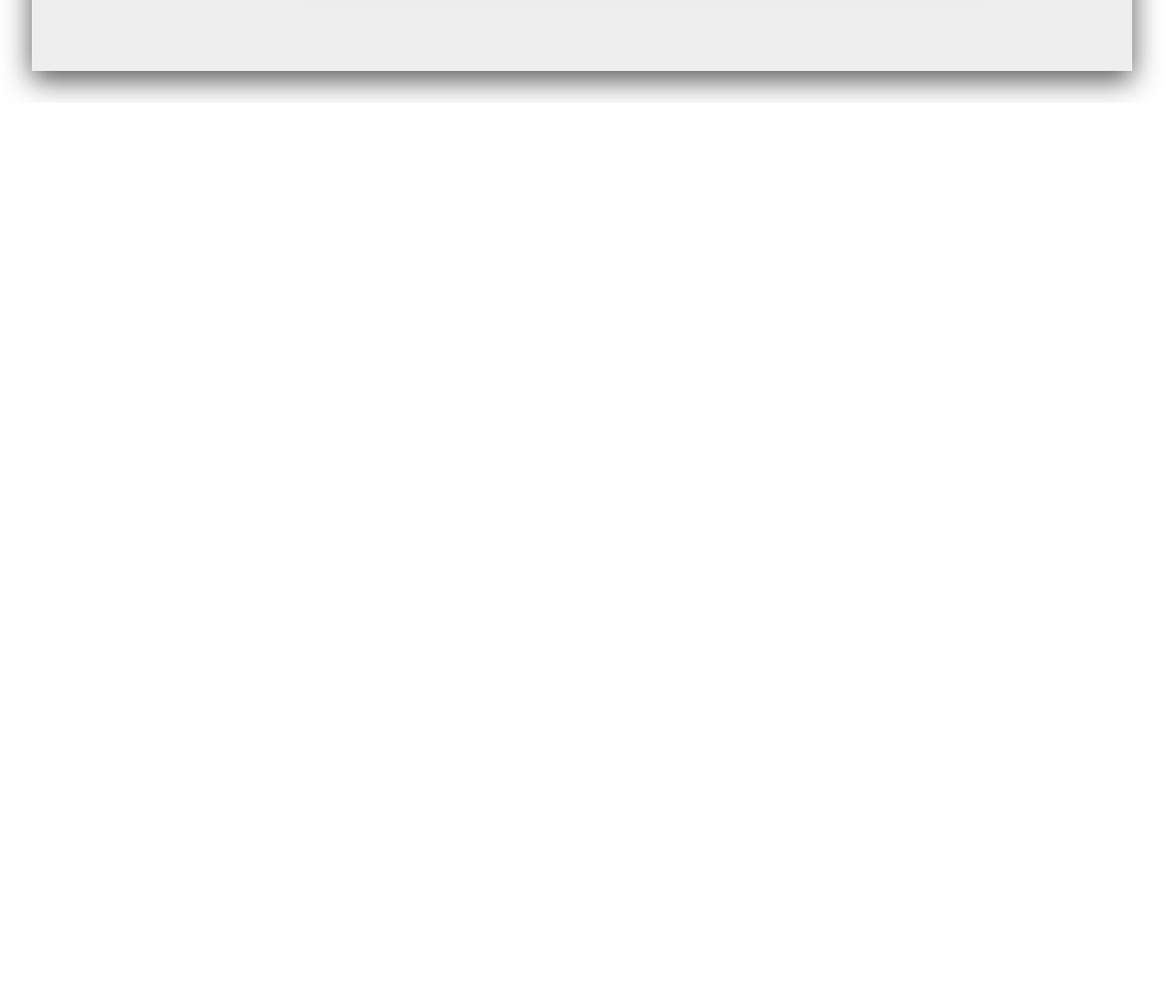
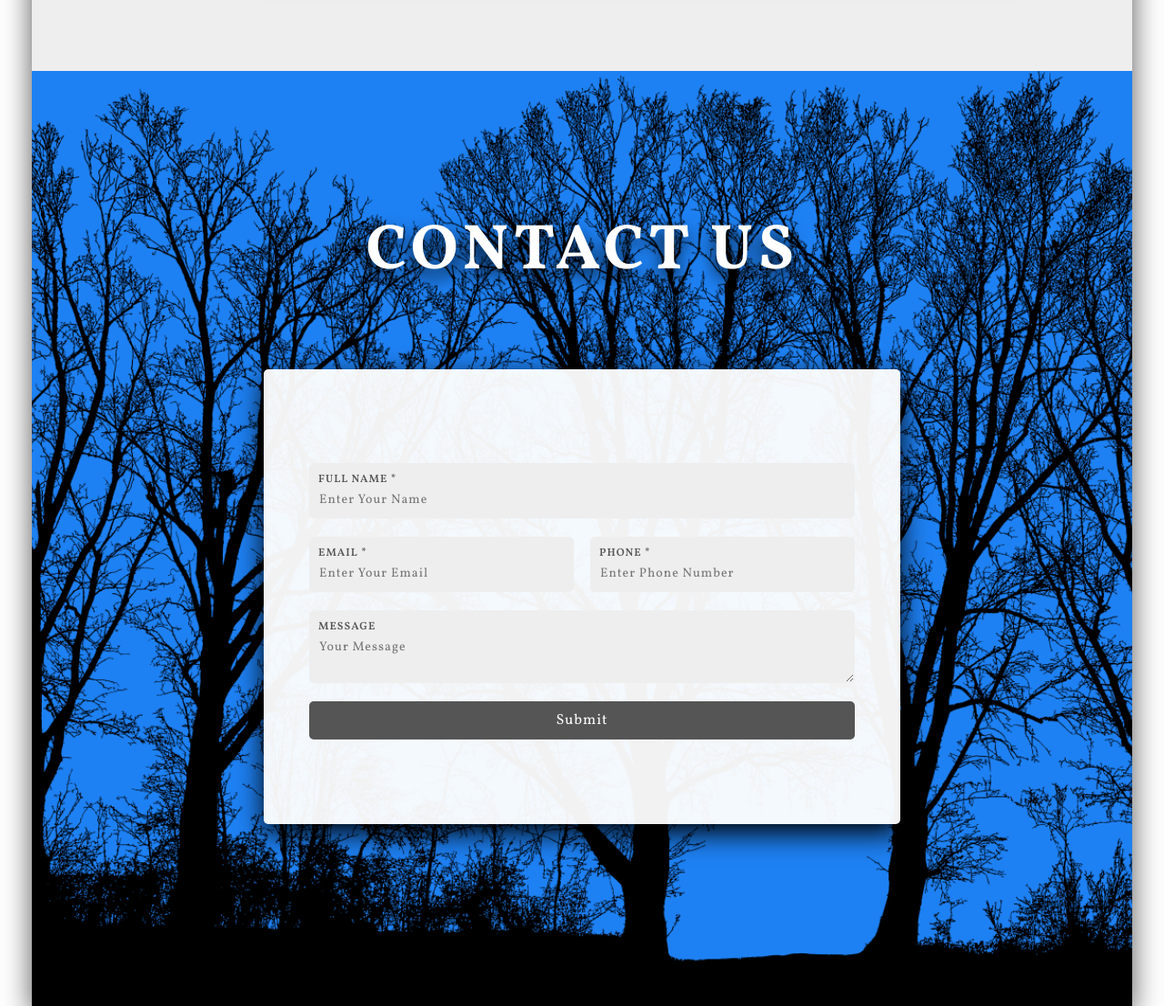
Before and after one commit to imonweb/CC-The-Road, a website built with webpack: page src/index.html in a window 1280 px wide. Shown: the part 2665-3771 px from the top of the page at 91% size. Before the commit the page ends 2778 px from the top, so only its background shows below. Built offline with nearby package versions, Linux system fonts and the light colour scheme.

Commit message:
contact us

```diff
--- a/src/css/main.scss
+++ b/src/css/main.scss
@@ -372,3 +372,115 @@ html {
     } /* story-bg */
   } /*  stories-wrapper */
 } /*  stories */
+
+
+/* ====== Contact Us ====== */
+.contact {
+  padding: 15rem 0 20rem 0;
+  text-align: center;
+  background: url('../images/contact-us-bg.png') center no-repeat;
+  background-size: cover;
+  animation: contact-bg 10s infinite;
+
+  .contact-heading {
+    font-size: 7rem;
+    font-weight: 700;
+    text-transform: uppercase;
+    letter-spacing: .5rem;
+    color: var(--white-color);
+    text-shadow: 0 1rem 2rem #000;
+    margin-bottom: 8rem;
+  }
+
+  .contact-form {
+    width: 70rem;
+    height: 50rem;
+    background-color: rgba(255,255,255,.95);
+    margin: auto;
+    flex-direction: column;
+    border-radius: .5rem;
+    box-shadow: 0 1rem 3rem #000;
+    padding: 5rem;
+    .form-btn {
+      width: 100%;
+      padding: 1rem;
+      font-size: 1.6rem;
+      letter-spacing: .1rem;
+      margin-top: 1rem;
+      background-color: var(--grey-color);
+      color: var(--white-color);
+      border-radius: .5rem;
+      border: none;
+      cursor: pointer;
+      transition: background-color 0.4s;
+      &:hover {
+        background-color: var(--grey-color);
+      }
+    }
+  }
+
+  .input-group {
+    width: 100%;
+    display: flex;
+    flex-direction: column;
+    margin: 1rem 0;
+    position: relative;
+    input, textarea {
+      padding: 3rem 1rem 1rem 1rem;
+      background-color: var(--secondary-color);
+      border: .1rem solid var(--secondary-color);
+      font-size: 1.4rem;
+      color: var(--light-grey-color);
+      letter-spacing: .1rem;
+      border-radius: 0.5rem;
+      transition: border 0.3s;
+    }
+    input:focus, textarea:focus {
+      border: .1rem solid #ccc;
+    }
+    label {
+      font-size: 1.2rem;
+      font-weight: 600;
+      text-transform: uppercase;
+      letter-spacing: .1rem;
+      color: var(--grey-color);
+      position: absolute;
+      top: 1rem;
+      left: 1rem;
+    }
+    textarea {
+      max-height: 15rem;
+      max-width: 100%;
+    }
+  } /*  input-group */
+
+  .input-groups {
+    width: 100%;
+    display: flex;
+    justify-content: space-between;
+  }
+
+  .input-groups .input-group {
+    width: 48.5%;
+  }
+} /*  contact */
+
+
+/* ====== Animation ====== */
+@keyframes contact-bg {
+  0% {
+    background-color: #3d3d3d;
+  }
+  25% {
+    background-color: #ced8e4;
+  }
+  50% {
+    background-color: #1e81f3;
+  }
+  75% {
+    background-color: #ff7842;
+  }
+  100% {
+    background-color: #3d3d3d;
+  }
+}
--- a/src/index.html
+++ b/src/index.html
@@ -133,6 +133,37 @@
     </section>
     <!-- Stories end -->
 
+    <!-- Contact start -->
+    <section class="contact">
+      <h1 class="contact-heading">Contact Us</h1>
+      <form class="contact-form center">
+
+        <div class="input-group">
+          <label for="">Full Name *</label>
+          <input type="text" class="contact-input" placeholder="Enter Your Name">
+        </div>
+
+        <div class="input-groups">
+          <div class="input-group">
+            <label for="">Email *</label>
+            <input type="email" class="contact-input" placeholder="Enter Your Email">
+          </div>
+          <div class="input-group">
+            <label for="">Phone *</label>
+            <input type="text" class="contact-input" placeholder="Enter Phone Number">
+          </div>
+        </div> <!-- input-groups -->
+
+        <div class="input-group">
+          <label for="Message">Message</label>
+          <textarea class="form-textarea" placeholder="Your Message"></textarea>
+        </div>
+
+        <input type="submit" value="Submit" class="form-btn">
+      </form>
+    </section>
+    <!-- Contact end -->
+
   </div> <!-- container -->
 </body>
 </html>
```
